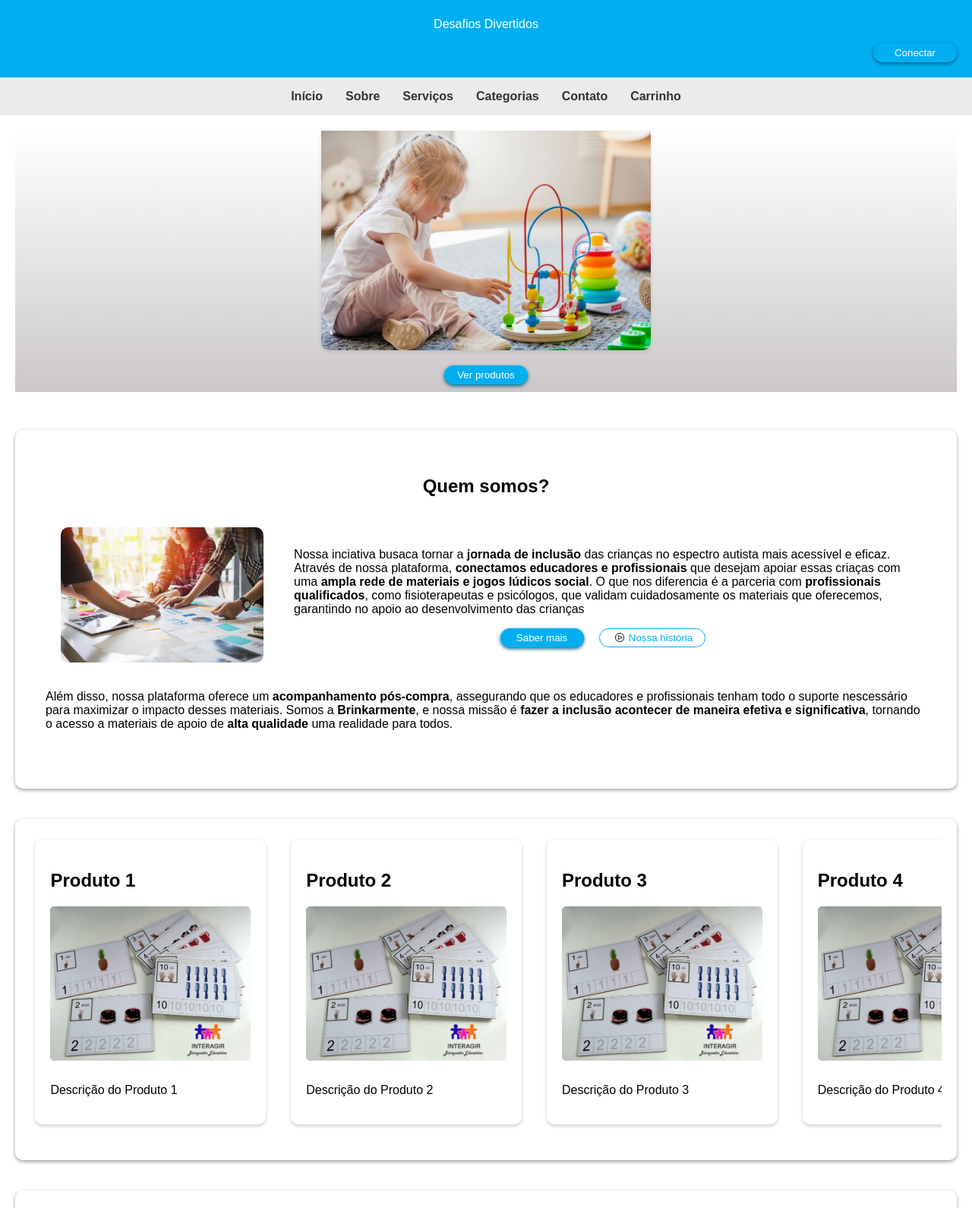
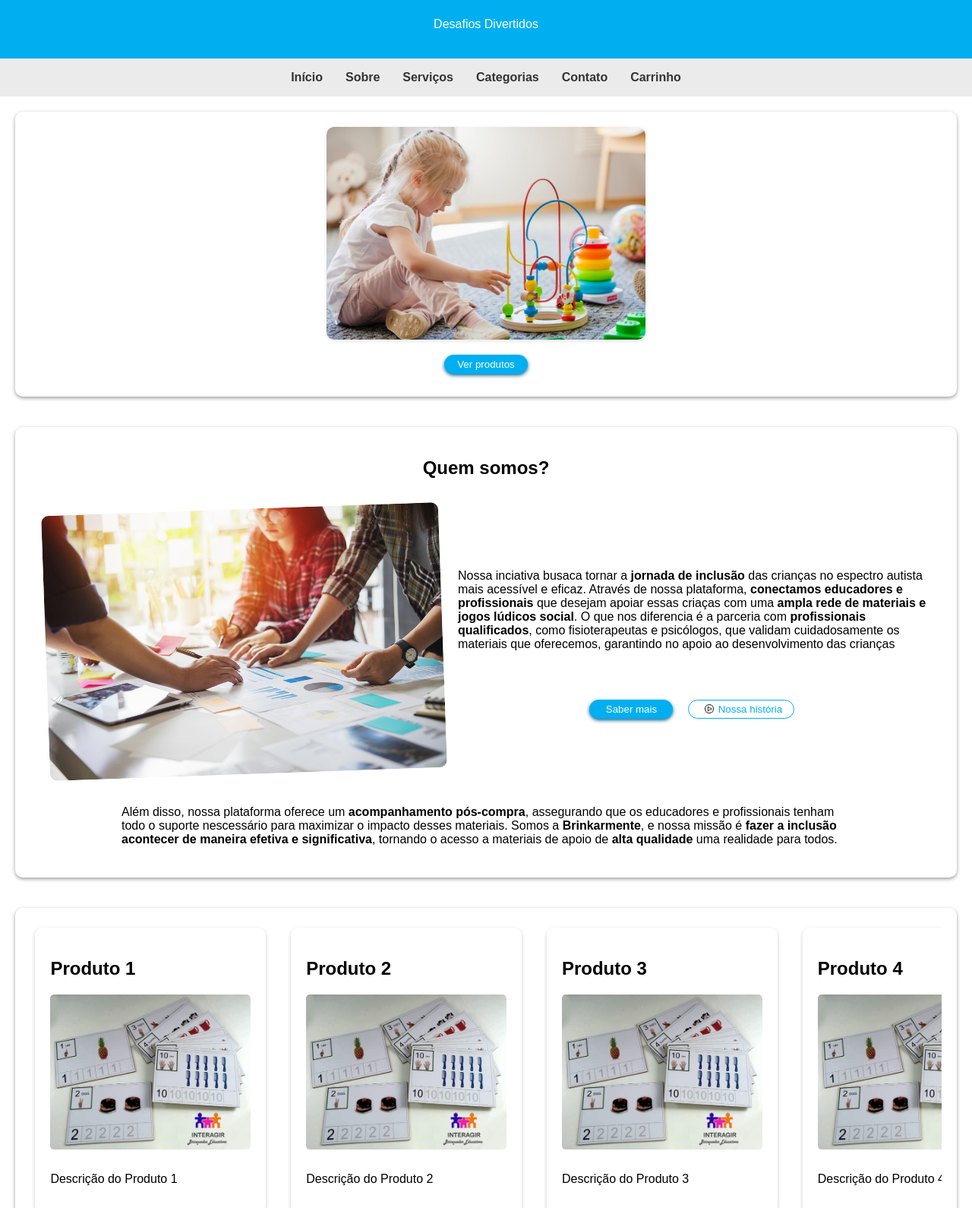
Before and after one commit to helionlf/Brinkamente, a plain HTML site: page docs/index.html in a window 1280 px wide. Shown: the part 93-1683 px from the top of the page at 76% size. Drawn offline with Linux system fonts and the light colour scheme; files whose address does not match are found by name.

Commit message:
Modificando visual  Diretórios

```diff
--- /dev/null
+++ b/docs/estilos/home.css
@@ -0,0 +1,215 @@
+body {
+    font-family: Arial, sans-serif;
+    margin: 0;
+    padding: 0;
+    background-color: #ebebeb;
+}
+
+header {
+    display: flex;
+    flex-direction: column;
+    justify-content: center;
+    align-items: center;
+    background-color: #01aff0;
+    color: #fff;
+    text-align: center;
+    padding: 20px;
+
+    /* & div {
+        display: flex;
+        flex-direction: end;
+        justify-content: end;
+        align-items: center;
+        width: 100%;
+
+        & button {
+            margin: 0;
+        }
+    } */
+}
+
+nav {
+    & ul {
+        list-style-type: none;
+        padding: 0;
+        display: flex;
+        justify-content: center;
+
+        & li {
+            margin: 0 15px;
+
+            & a {
+                text-decoration: none;
+                color: #333333;
+                font-weight: bold;
+                transition: color 0.3s ease;
+            }
+
+            & a:hover {
+                color: #01aff0;
+            }
+        }
+    }
+}
+
+main {
+    background-color: #fff;
+    padding: 20px;
+}
+
+.button-principal {
+    background-color: #01aff0;
+    box-shadow: 0 2px 5px #00608d;
+    margin: 0 10px 10px 10px;
+    border: none;
+    width: 110px;
+    height: 25px;
+    border-radius: 20px;
+    color: #fff;
+    cursor: pointer;
+}
+
+.button-secundario {
+    display: flex;
+    justify-content: center;
+    align-items: center;
+    background-color: transparent;
+    box-shadow: none;
+    margin: 0 10px 10px 10px;
+    border: 1px solid #01aff0;
+    width: 140px;
+    height: 25px;
+    border-radius: 20px;
+    color: #01aff0;
+    cursor: pointer;
+}
+
+section {
+    background-color: #fff;
+    margin-bottom: 40px;
+    padding: 20px;
+    border-radius: 10px;
+    box-shadow: 0 2px 5px rgba(0, 0, 0, 0.39);
+}
+
+.inicio {
+    display: flex;
+    flex-direction: column;
+    justify-content: center;
+    align-items: center;
+
+    & .painel-inicio {
+        display: flex;
+        justify-content: center;
+        align-items: center;
+        width: 35%;
+        margin-bottom: 20px;
+        border-radius: 0 0 10px 10px;
+        box-shadow: 0 2px 5px rgba(0, 0, 0, 0.1);
+
+        & img {
+            width: 100%;
+            height: 100%;
+            border-radius: 10px;
+        }
+    }
+}
+
+.sobre {
+    display: flex;
+    flex-direction: column;
+    justify-content: center;
+    align-items: center;
+
+    & .conteudo-sobre {
+        display: flex;
+        justify-content: space-between;
+        align-items: center;
+        padding: 10px;
+
+        & .painel-sobre {
+            display: flex;
+            justify-content: center;
+            align-items: center;
+            border-radius: 10px;
+            transform: rotate(-2deg);
+            margin: 10px;
+
+            & img {
+                width: 100%;
+                height: 100%;
+                border-radius: 10px;
+            }
+        }
+
+        & .texto-sobre {
+            display: flex;
+            flex-direction: column;
+            justify-content: center;
+            align-items: center;
+            width: 100%;
+            margin: 0 10px;
+            gap: 3rem;
+
+            & .buttons-texto-sobre {
+                display: flex;
+
+                & .button-secundario {
+                    & span {
+                        width: 13px;
+                        height: 13px;
+                        margin: 5px;
+                    }
+
+                    & img {
+                        width: 90%;
+                    }
+                }
+            }
+        }
+    }
+
+    & .paragrafo-sobre {
+        width: 80%;
+        margin: 5px;
+    }
+}
+
+.carousel {
+    display: flex;
+    overflow-x: auto;
+    scroll-snap-type: x mandatory;
+    gap: 20px;
+    padding-bottom: 20px;
+    flex-shrink: 0;
+
+    & .card-produto {
+        background-color: #fff;
+        border-radius: 10px;
+        box-shadow: 0 2px 5px rgba(0, 0, 0, 0.2);
+        padding: 20px;
+        margin: 0.5vw;
+        width: 22%;
+        flex: 0 0 auto;
+
+        & img {
+            width: 100%;
+            border-radius: 5px;
+            margin-bottom: 10px;
+        }
+    }
+
+    & .card-produto:hover {
+        transform: translate3d(0px, 0px, 0px) scale3d(1.02, 1.02, 1) rotateX(0deg) rotateY(0deg) rotateZ(0deg) skew(0deg, 0deg);
+        transform-style: preserve-3d;
+        box-shadow: 0 2px 5px #00608d;
+        cursor: pointer;
+    }
+}
+
+footer {
+    background-color: #333;
+    color: #fff;
+    text-align: center;
+    padding: 10px 0;
+}
--- a/docs/index.html
+++ b/docs/index.html
@@ -4,15 +4,16 @@
     <meta charset="UTF-8">
     <meta name="viewport" content="width=device-width, initial-scale=1.0">
     <title>Brinkarmente - Desafios Divertidos</title>
-    <link rel="stylesheet" href="styles.css">
+    <link rel="stylesheet" href="C:\Users\helio\OneDrive\Documentos\MeusProjetos\Brinkamente\docs\estilos\home.css">
+    <link rel="stylesheet" href="C:\Users\helio\OneDrive\Documentos\MeusProjetos\Brinkamente\docs\estilos\home-responsivo.css">
 </head>
 <body>
     <header>
         <h1>BRINKARMENTE</h1>
         <p>Desafios Divertidos</p>
-        <div>
+        <!-- <div>
             <button>Conectar</button>
-        </div>
+        </div> -->
     </header>
     <nav>
         <ul>
@@ -25,61 +26,62 @@
         </ul>
     </nav>
     <main>
-        <div class="topo">
-            <div class="painel-topo">
-                <img src="imagens-brinkarmente/guarderia-valencia-nina.jpg" alt="painel">
+        <section class="inicio">
+            <div class="painel-inicio">
+                <img src="imagens/imagens-brinkarmente/guarderia-valencia-nina.jpg" alt="painel">
             </div>
-            <button>Ver produtos</button>
-        </div>
+            <button class="button-principal">Ver produtos</button>
+        </section>
 
-        <section>
-            <div class="sobre">
+        <section class="sobre">
                 <h2>Quem somos?</h2>
-                <div class="conteudo-sobre-01">
+                <div class="conteudo-sobre">
                     <div class="painel-sobre">
-                        <img src="imagens-brinkarmente/startup-bk.jpg" alt="startup">
+                        <img src="imagens/imagens-brinkarmente/startup-bk.jpg" alt="startup">
                     </div>
-                    <div class="conteudo-sobre-02">
+                    <div class="texto-sobre">
                         <p>Nossa inciativa busaca tornar a <b>jornada de inclusão</b> das crianças no espectro autista mais acessível e eficaz. Através de nossa plataforma, <b>conectamos educadores e profissionais</b> que desejam apoiar essas criaças com uma <b>ampla rede de materiais  e jogos lúdicos social</b>. O que nos diferencia é a parceria com <b>profissionais qualificados</b>, como fisioterapeutas e psicólogos, que validam cuidadosamente os materiais que oferecemos, garantindo no apoio ao desenvolvimento das crianças</p>
-                        <div class="buttons">
-                            <button>Saber mais</button>
-                            <button class="bot"> <span><img src="imagens-brinkarmente/player-icon.ico" alt="player icon"></span> Nossa história</button>
+                        <div class="buttons-texto-sobre">
+                            <button class="button-principal">Saber mais</button>
+                            <button class="button-secundario"> <span><img src="imagens/imagens-brinkarmente/player-icon.ico" alt="player icon"></span> Nossa história</button>
                         </div>
                     </div>
                 </div>
-                <p>Além disso, nossa plataforma oferece um <b>acompanhamento pós-compra</b>, assegurando que os educadores e profissionais tenham todo o suporte nescessário para maximizar o impacto desses materiais. Somos a <strong>Brinkarmente</strong>, e nossa missão é <b>fazer a inclusão acontecer de maneira efetiva e significativa</b>, tornando o acesso a materiais de apoio de <b>alta qualidade</b> uma realidade para todos.</p>
-            </div>
+                <div class="paragrafo-sobre">
+                    <p>Além disso, nossa plataforma oferece um <b>acompanhamento pós-compra</b>, assegurando que os educadores e profissionais tenham todo o suporte nescessário para maximizar o impacto desses materiais. Somos a <strong>Brinkarmente</strong>, e nossa missão é <b>fazer a inclusão acontecer de maneira efetiva e significativa</b>, tornando o acesso a materiais de apoio de <b>alta qualidade</b> uma realidade para todos.</p>
+                </div>
         </section>
 
-        <section id="produtos">
+        <section class="produtos">
             <div class="carousel">
-                <div class="card">
+                <div class="card-produto">
                     <h2>Produto 1</h2>
-                    <img src="imagens-produtos/imagem-02.jpg" alt="Produto 1">
+                    <img src="imagens/imagens-produtos/imagem-02.jpg" alt="Produto 1">
                     <p>Descrição do Produto 1</p>
                 </div>
-                <div class="card">
+                <div class="card-produto">
                     <h2>Produto 2</h2>
-                    <img src="imagens-produtos/imagem-02.jpg" alt="Produto 2">
+                    <img src="imagens/imagens-produtos/imagem-02.jpg" alt="Produto 2">
                     <p>Descrição do Produto 2</p>
                 </div>
-                <div class="card">
+                <div class="card-produto">
                     <h2>Produto 3</h2>
-                    <img src="imagens-produtos/imagem-02.jpg" alt="Produto 3">
+                    <img src="imagens/imagens-produtos/imagem-02.jpg" alt="Produto 3">
                     <p>Descrição do Produto 3</p>
                 </div>
-                <div class="card">
+                <div class="card-produto">
                     <h2>Produto 4</h2>
-                    <img src="imagens-produtos/imagem-02.jpg" alt="Produto 4">
+                    <img src="imagens/imagens-produtos/imagem-02.jpg" alt="Produto 4">
                     <p>Descrição do Produto 4</p>
                 </div>
-                <div class="card">
+                <div class="card-produto">
                     <h2>Produto 5</h2>
-                    <img src="imagens-produtos/imagem-02.jpg" alt="Produto 5">
+                    <img src="imagens/imagens-produtos/imagem-02.jpg" alt="Produto 5">
                     <p>Descrição do Produto 5</p>
                 </div>
             </div>
         </section>
+
         <section>
             <h2>Nossos Parceiros</h2>
             <p>Aqui estão alguns de nossos parceiros e profissionais que estão prontos para lhe atender:</p>
--- a/docs/styles.css
+++ /dev/null
@@ -1,214 +0,0 @@
-body {
-    font-family: Arial, sans-serif;
-    margin: 0;
-    padding: 0;
-    background-color: #ebebeb;
-}
-
-header {
-    display: flex;
-    flex-direction: column;
-    justify-content: center;
-    align-items: center;
-    background-color: #01aff0;
-    color: #fff;
-    text-align: center;
-    padding: 20px;
-}
-
-header div {
-    display: flex;
-    flex-direction: end;
-    justify-content: end;
-    align-items: center;
-    width: 100%;
-}
-
-header div button {
-    margin: 0;
-}
-
-nav ul {
-    list-style-type: none;
-    padding: 0;
-    display: flex;
-    justify-content: center;
-}
-
-nav li {
-    margin: 0 15px;
-}
-
-nav a {
-    text-decoration: none;
-    color: #333333;
-    font-weight: bold;
-    transition: color 0.3s ease;
-}
-
-nav a:hover {
-    color: #01aff0;
-}
-
-main {
-    background-color: #fff;
-    padding: 20px;
-}
-
-button {
-    background-color: #01aff0;
-    box-shadow: 0 2px 5px #00608d;
-    margin: 0 10px 10px 10px;
-    border: none;
-    width: 110px;
-    height: 25px;
-    border-radius: 20px;
-    color: #fff;
-    cursor: pointer;
-}
-
-.bot {
-    display: flex;
-    justify-content: center;
-    align-items: center;
-    background-color: #fff;
-    box-shadow: none;
-    margin: 0 10px 10px 10px;
-    border: 1px solid #01aff0;
-    width: 140px;
-    height: 25px;
-    border-radius: 20px;
-    color: #01aff0;
-    cursor: pointer;
-}
-
-.bot span {
-    width: 13px;
-    height: 13px;
-    margin: 5px;
-}
-
-.bot span img {
-    width: 90%;
-}
-
-.topo {
-    display: flex;
-    flex-direction: column;
-    justify-content: center;
-    align-items: center;
-    margin-bottom: 50px;
-    background: linear-gradient(#fff, #ccc8c8);
-}
-
-.painel-topo {
-    display: flex;
-    justify-content: center;
-    align-items: center;
-    background-color: #fff;
-    width: 35%;
-    margin-bottom: 20px;
-    border-radius: 0 0 10px 10px;
-    box-shadow: 0 2px 5px rgba(0, 0, 0, 0.1);
-}
-
-.painel-topo img {
-    width: 100%;
-    height: 100%;
-    border-radius: 0 0 10px 10px;
-}
-
-.sobre {
-    display: flex;
-    flex-direction: column;
-    justify-content: center;
-    align-items: center;
-    margin-bottom: 20px;
-    padding: 20px;
-    border-radius: 10px;
-}
-
-.conteudo-sobre-01 {
-    display: flex;
-    justify-content: center;
-    align-items: center;
-}
-
-.conteudo-sobre-02 {
-    display: flex;
-    flex-direction: column;
-    justify-content: center;
-    align-items: center;
-    margin: 20px;
-}
-
-.buttons {
-    display: flex;
-    justify-content: center;
-    align-items: center;
-}
-
-.painel-sobre {
-    display: flex;
-    justify-content: center;
-    align-items: center;
-    background-color: #fff;
-    width: 100%;
-    margin-bottom: 20px;
-    border-radius: 10px;
-    margin: 20px;
-}
-
-.painel-sobre img {
-    width: 100%;
-    height: 100%;
-    border-radius: 10px;
-}
-
-.carousel {
-    display: flex;
-    overflow-x: auto;
-    scroll-snap-type: x mandatory;
-    gap: 20px;
-    padding-bottom: 20px;
-    flex-shrink: 0;
-}
-
-.card {
-    background-color: #fff;
-    border-radius: 10px;
-    box-shadow: 0 2px 5px rgba(0, 0, 0, 0.2);
-    padding: 20px;
-    margin: 0.5vw;
-    width: 22%;
-    flex: 0 0 auto;
-
-}
-
-.card img {
-    width: 100%;
-    border-radius: 5px;
-    margin-bottom: 10px;
-}
-
-.card:hover {
-    transform: translate3d(0px, 0px, 0px) scale3d(1.02, 1.02, 1) rotateX(0deg) rotateY(0deg) rotateZ(0deg) skew(0deg, 0deg);
-    transform-style: preserve-3d;
-    box-shadow: 0 2px 5px #00608d;
-    cursor: pointer;
-}
-
-section {
-    background-color: #fff;
-    margin-bottom: 40px;
-    padding: 20px;
-    border-radius: 10px;
-    box-shadow: 0 2px 5px rgba(0, 0, 0, 0.39);
-}
-
-footer {
-    background-color: #333;
-    color: #fff;
-    text-align: center;
-    padding: 10px 0;
-}
```
Also changed, not shown: docs/estilos/home-responsivo.css (added, +35 -0 lines), docs/imagens/imagens-brinkarmente/guarderia-valencia-nina.jpg (renamed from docs/imagens-brinkarmente/guarderia-valencia-nina.jpg), docs/imagens/imagens-brinkarmente/logo-temporaria.jpg (renamed from docs/imagens-brinkarmente/logo-temporaria.jpg), docs/imagens/imagens-brinkarmente/player-icon.ico (renamed from docs/imagens-brinkarmente/player-icon.ico), docs/imagens/imagens-brinkarmente/startup-bk.jpg (renamed from docs/imagens-brinkarmente/startup-bk.jpg), docs/imagens/imagens-produtos/imagem-01.jpg (renamed from docs/imagens-produtos/imagem-01.jpg), docs/imagens/imagens-produtos/imagem-02.jpg (renamed from docs/imagens-produtos/imagem-02.jpg), docs/imagens/imagens-produtos/imagem-03.jpg (renamed from docs/imagens-produtos/imagem-03.jpg), docs/imagens/imagens-produtos/imagem-04.jpg (renamed from docs/imagens-produtos/imagem-04.jpg).
